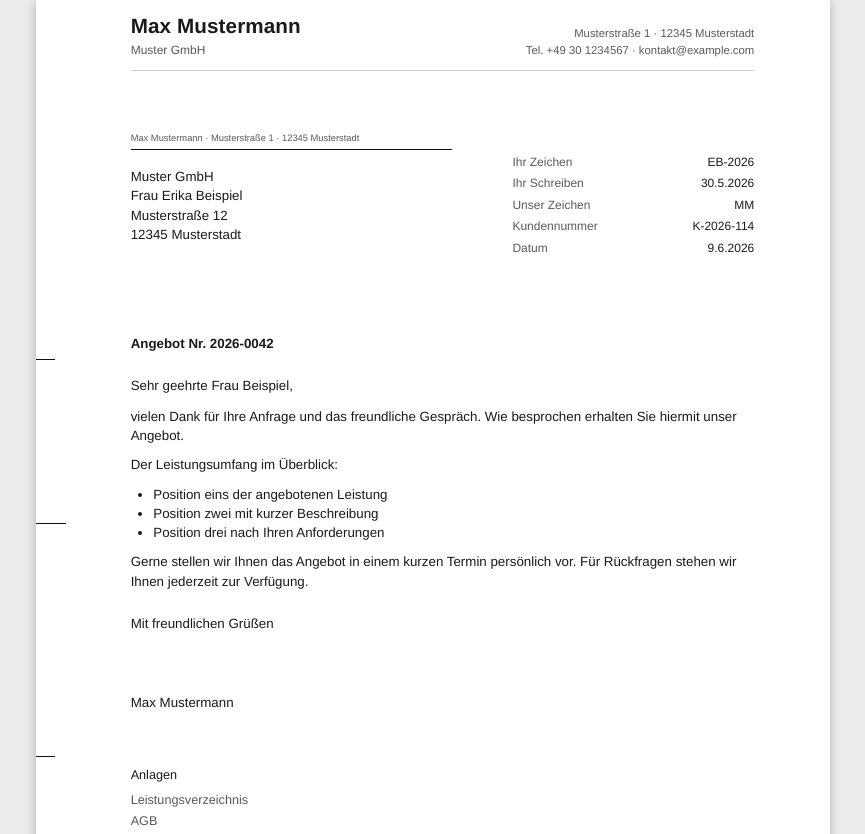
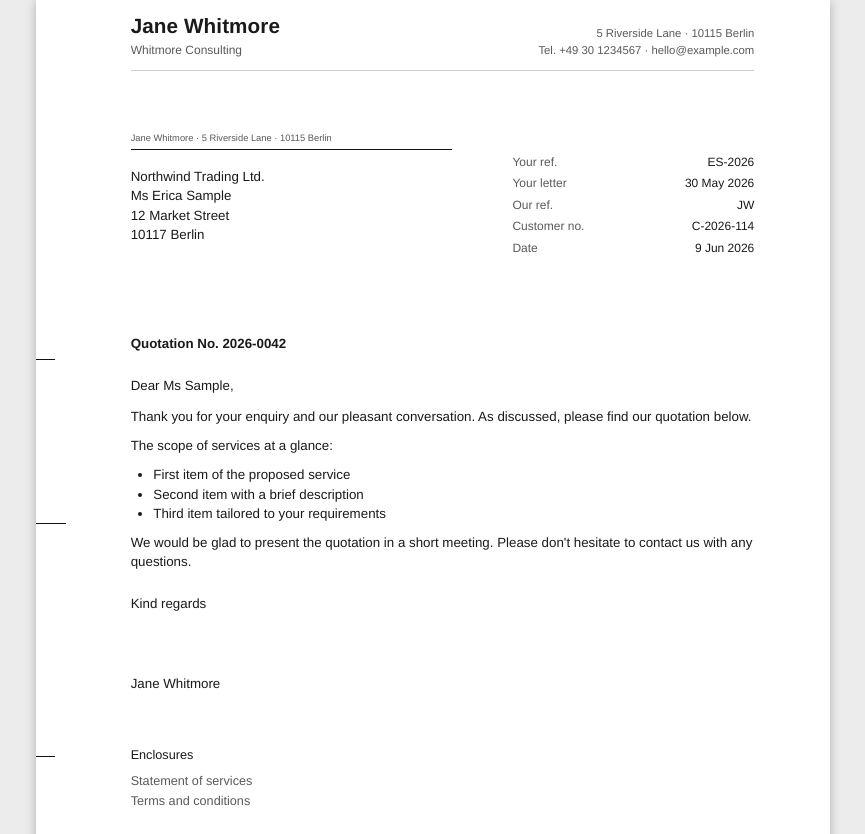
Before and after one commit to johannes-kaindl/obsidian-letterhead, a website: page docs/images/sample-letter.html in a window 1280 px wide. Shown: the top 834 px of the page, without its empty margins (207-1072 px from the left). Drawn offline with Linux system fonts and the light colour scheme.

Commit message:
docs: Hero auf englischen Beispielbrief + Breite begrenzt (420px)

```diff
--- a/docs/images/sample-letter.html
+++ b/docs/images/sample-letter.html
@@ -1,13 +1,13 @@
 <!doctype html>
-<html lang="de">
+<html lang="en">
 <head>
 <meta charset="utf-8">
-<title>Briefkopf – Beispiel (DIN 5008 Form B, Stil A Sachlich)</title>
+<title>Letterhead – sample (DIN 5008, matter-of-fact style)</title>
 <!--
   Reproducible source for docs/images/hero.png.
-  Generated from the plugin itself (buildCss + buildLetterHtml, Stil A,
-  Infozeile vollständig, @page-Druckränder wie im Export: Seite 1 oben 10 mm,
-  unten 20 mm). Render with tools/render-hero.sh.
+  Generated from the plugin itself (buildCss + buildLetterHtml, matter-of-fact
+  style, full info block, @page print margins as in export: page 1 top 10 mm,
+  bottom 20 mm). Render with tools/render-hero.sh.
   Content is sample/placeholder data only.
 -->
 <style>
@@ -132,24 +132,24 @@ body { background: #ececec; }
 <body>
 <div class="bk-letter bk-din">
       <div class="bk-mark bk-f1"></div><div class="bk-mark bk-f2"></div><div class="bk-mark bk-lo"></div>
-      <header class="bk-head"><div><div class="bk-head-name">Max Mustermann</div><div class="bk-head-zusatz">Muster GmbH</div></div><div class="bk-head-contact"><div>Musterstraße 1 · 12345 Musterstadt</div><div>Tel. +49 30 1234567 · kontakt@example.com</div></div></header>
+      <header class="bk-head"><div><div class="bk-head-name">Jane Whitmore</div><div class="bk-head-zusatz">Whitmore Consulting</div></div><div class="bk-head-contact"><div>5 Riverside Lane · 10115 Berlin</div><div>Tel. +49 30 1234567 · hello@example.com</div></div></header>
       <section class="bk-anschrift bk-address">
-        <div class="bk-ruecksende bk-return">Max Mustermann · Musterstraße 1 · 12345 Musterstadt</div>
-        <div class="bk-empf bk-recipient">Muster GmbH
-Frau Erika Beispiel
-Musterstraße 12
-12345 Musterstadt</div>
+        <div class="bk-ruecksende bk-return">Jane Whitmore · 5 Riverside Lane · 10115 Berlin</div>
+        <div class="bk-empf bk-recipient">Northwind Trading Ltd.
+Ms Erica Sample
+12 Market Street
+10117 Berlin</div>
       </section>
-      <div class="bk-infoblock"><div class="bk-info-item"><span class="bk-info-label">Ihr Zeichen</span><span class="bk-info-value">EB-2026</span></div><div class="bk-info-item"><span class="bk-info-label">Ihr Schreiben</span><span class="bk-info-value">30.5.2026</span></div><div class="bk-info-item"><span class="bk-info-label">Unser Zeichen</span><span class="bk-info-value">MM</span></div><div class="bk-info-item"><span class="bk-info-label">Kundennummer</span><span class="bk-info-value">K-2026-114</span></div><div class="bk-info-item"><span class="bk-info-label">Datum</span><span class="bk-info-value">9.6.2026</span></div></div>
+      <div class="bk-infoblock"><div class="bk-info-item"><span class="bk-info-label">Your ref.</span><span class="bk-info-value">ES-2026</span></div><div class="bk-info-item"><span class="bk-info-label">Your letter</span><span class="bk-info-value">30 May 2026</span></div><div class="bk-info-item"><span class="bk-info-label">Our ref.</span><span class="bk-info-value">JW</span></div><div class="bk-info-item"><span class="bk-info-label">Customer no.</span><span class="bk-info-value">C-2026-114</span></div><div class="bk-info-item"><span class="bk-info-label">Date</span><span class="bk-info-value">9 Jun 2026</span></div></div>
       <div class="bk-content">
-        <div class="bk-betreff">Angebot Nr. 2026-0042</div>
-        <div class="bk-anrede bk-greeting">Sehr geehrte Frau Beispiel,</div>
-        <div class="bk-body"><p>vielen Dank für Ihre Anfrage und das freundliche Gespräch. Wie besprochen erhalten Sie hiermit unser Angebot.</p><p>Der Leistungsumfang im Überblick:</p><ul><li>Position eins der angebotenen Leistung</li><li>Position zwei mit kurzer Beschreibung</li><li>Position drei nach Ihren Anforderungen</li></ul><p>Gerne stellen wir Ihnen das Angebot in einem kurzen Termin persönlich vor. Für Rückfragen stehen wir Ihnen jederzeit zur Verfügung.</p></div>
-        <div class="bk-gruss bk-closing">Mit freundlichen Grüßen</div>
-        <div class="bk-signatur bk-signature">Max Mustermann</div>
+        <div class="bk-betreff">Quotation No. 2026-0042</div>
+        <div class="bk-anrede bk-greeting">Dear Ms Sample,</div>
+        <div class="bk-body"><p>Thank you for your enquiry and our pleasant conversation. As discussed, please find our quotation below.</p><p>The scope of services at a glance:</p><ul><li>First item of the proposed service</li><li>Second item with a brief description</li><li>Third item tailored to your requirements</li></ul><p>We would be glad to present the quotation in a short meeting. Please don't hesitate to contact us with any questions.</p></div>
+        <div class="bk-gruss bk-closing">Kind regards</div>
+        <div class="bk-signatur bk-signature">Jane Whitmore</div>
         <div class="bk-enclosures">
-      <div class="bk-encl-label">Anlagen</div>
-      <ul class="bk-encl-list"><li>Leistungsverzeichnis</li><li>AGB</li></ul>
+      <div class="bk-encl-label">Enclosures</div>
+      <ul class="bk-encl-list"><li>Statement of services</li><li>Terms and conditions</li></ul>
     </div>
       </div>
     </div>
```
Also changed, not shown: README.de.md (+1 -1 lines), README.md, docs/images/hero.png.
